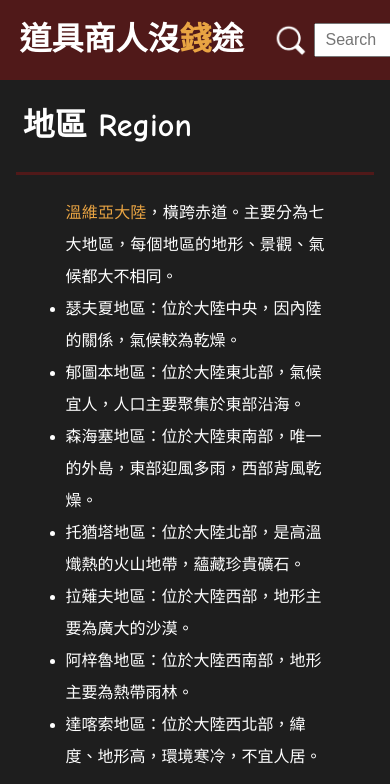
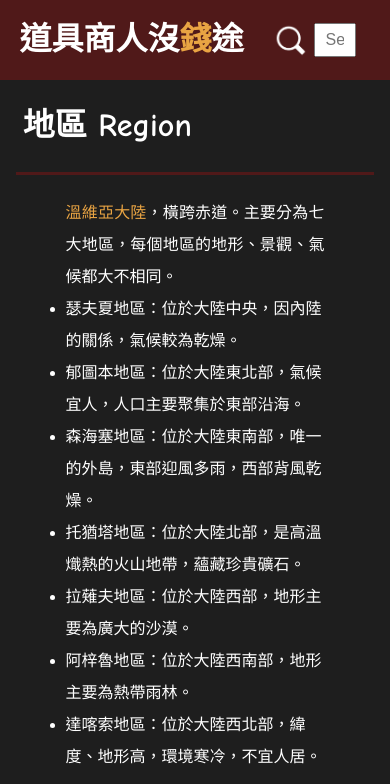
Before and after one commit to chenyouwei1314-lgtm/Merchant-Makes-no-Money-Wiki, a website: page docs/地區.html in a window 390 px wide. Shown: the top 784 px of the page. Drawn offline with Linux system fonts and the light colour scheme.

Commit message:
Update wiki content

```diff
--- a/docs/style1.css
+++ b/docs/style1.css
@@ -115,4 +115,5 @@ th{font-size: 20px;
 .dis1{display: none;}}
 @media screen and (max-width: 720px){.wor, .cha, .cre, .sto, .equ, .ski, .tab1{width: 100%;}}
 @media screen and (max-width: 630px) {.wiki{display: none;}
+input[type="text"] {width: 32%}
 .change{display: block;}}
```
